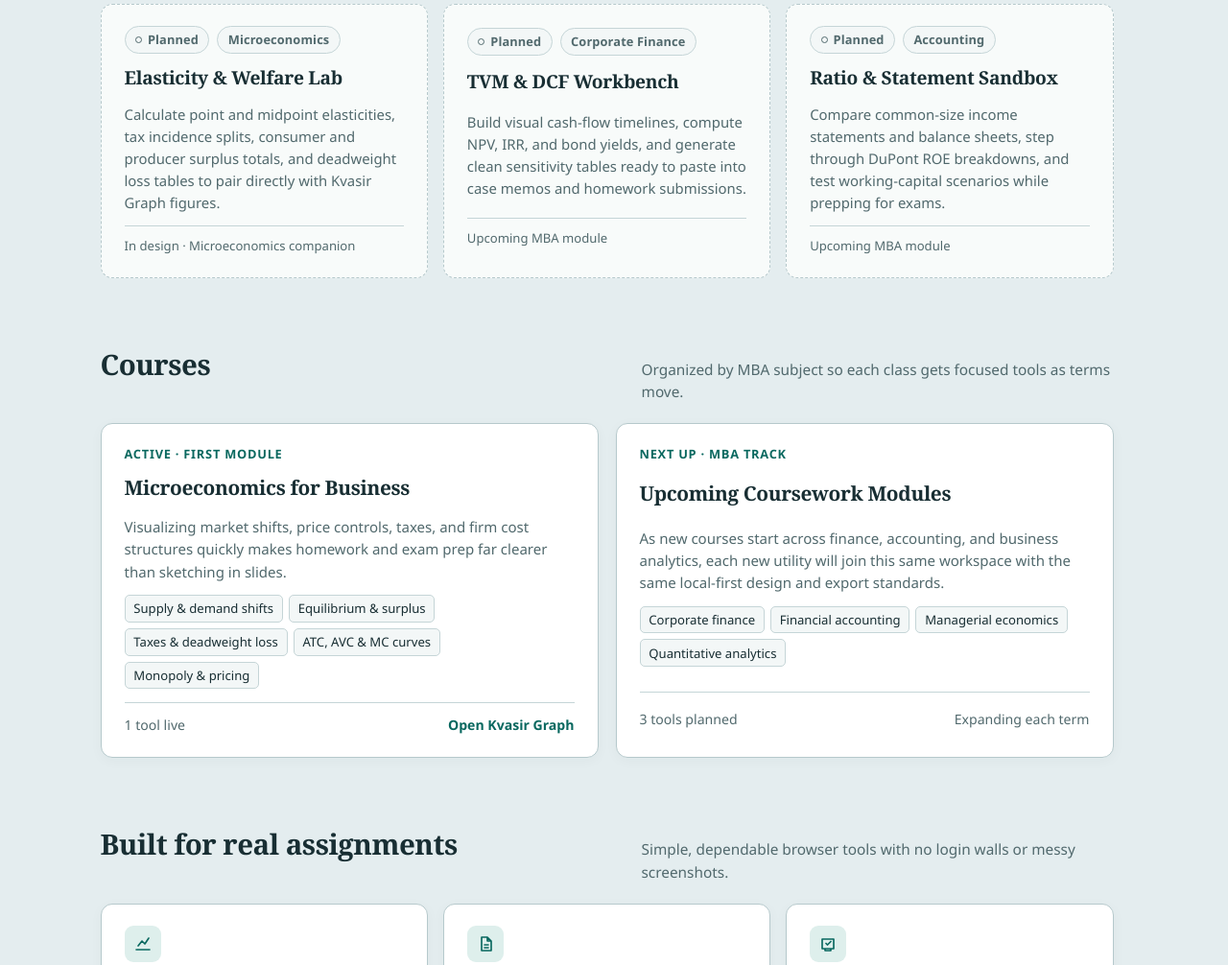
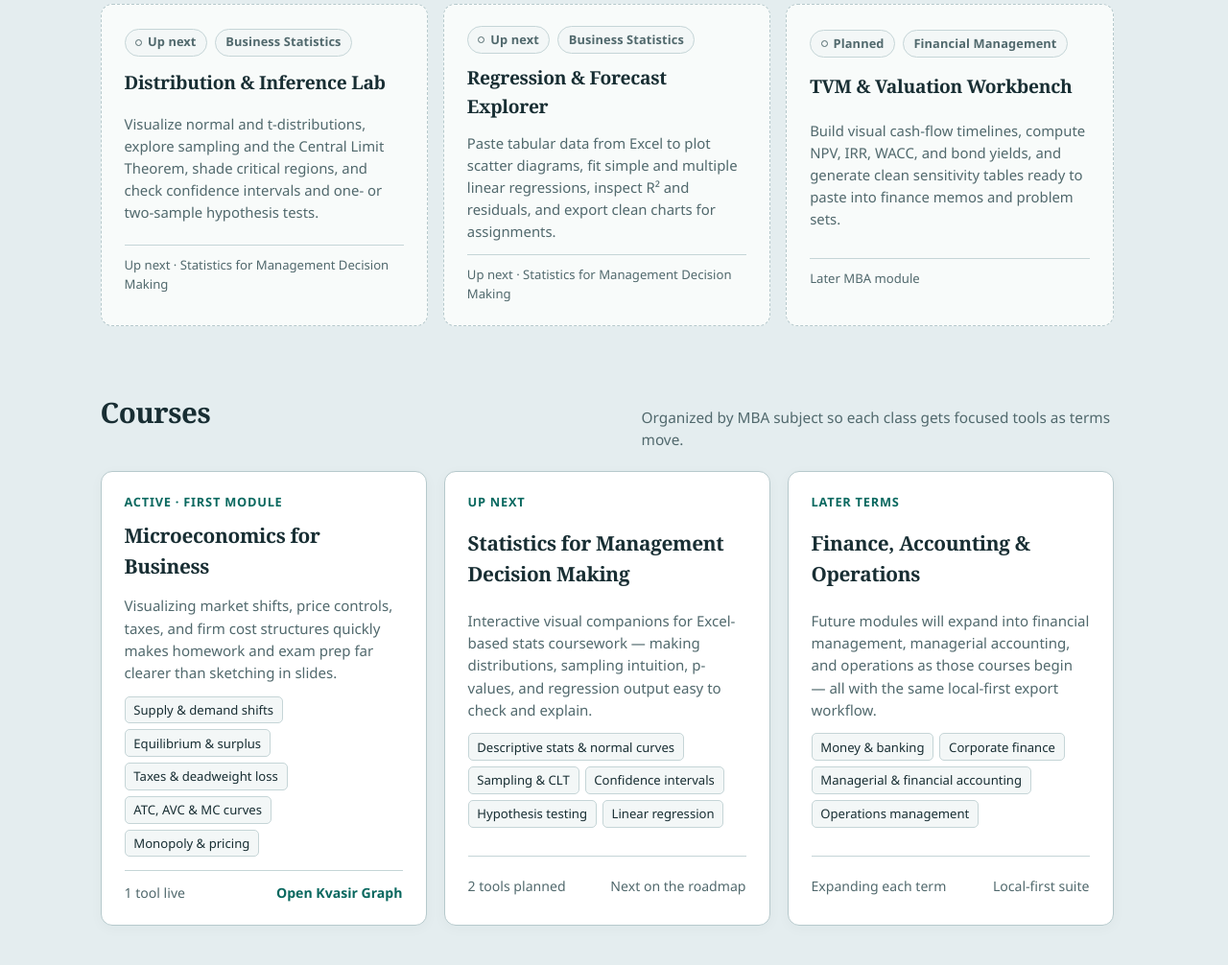
Before and after one commit to Brandon-Born/kvasir-graph, a plain HTML site: page index.html in a window 1280 px wide. Shown: the part 1043-2049 px from the top of the page at 96% size. Drawn offline with Linux system fonts and the light colour scheme.

Commit message:
Align upcoming tools and courses with Business Statistics roadmap

```diff
--- a/index.html
+++ b/index.html
@@ -67,12 +67,12 @@
 
         <dl class="hero-meta">
           <div>
-            <dt>First focus</dt>
+            <dt>Current focus</dt>
             <dd>Microeconomics</dd>
           </div>
           <div>
-            <dt>Live tools</dt>
-            <dd>1 live · 3 planned</dd>
+            <dt>Up next</dt>
+            <dd>Business Statistics</dd>
           </div>
           <div>
             <dt>Workspace</dt>
@@ -190,43 +190,43 @@
           <article class="card tool-planned">
             <header>
               <div class="tool-badges">
-                <span class="pill pill-muted"><span class="status-dot planned" aria-hidden="true"></span>Planned</span>
-                <span class="pill pill-muted">Microeconomics</span>
+                <span class="pill pill-muted"><span class="status-dot planned" aria-hidden="true"></span>Up next</span>
+                <span class="pill pill-muted">Business Statistics</span>
               </div>
-              <h3>Elasticity &amp; Welfare Lab</h3>
+              <h3>Distribution &amp; Inference Lab</h3>
             </header>
             <p>
-              Calculate point and midpoint elasticities, tax incidence splits, consumer and producer surplus totals, and deadweight loss tables to pair directly with Kvasir Graph figures.
+              Visualize normal and t-distributions, explore sampling and the Central Limit Theorem, shade critical regions, and check confidence intervals and one- or two-sample hypothesis tests.
             </p>
-            <footer>In design · Microeconomics companion</footer>
+            <footer>Up next · Statistics for Management Decision Making</footer>
+          </article>
+
+          <article class="card tool-planned">
+            <header>
+              <div class="tool-badges">
+                <span class="pill pill-muted"><span class="status-dot planned" aria-hidden="true"></span>Up next</span>
+                <span class="pill pill-muted">Business Statistics</span>
+              </div>
+              <h3>Regression &amp; Forecast Explorer</h3>
+            </header>
+            <p>
+              Paste tabular data from Excel to plot scatter diagrams, fit simple and multiple linear regressions, inspect R² and residuals, and export clean charts for assignments.
+            </p>
+            <footer>Up next · Statistics for Management Decision Making</footer>
           </article>
 
           <article class="card tool-planned">
             <header>
               <div class="tool-badges">
                 <span class="pill pill-muted"><span class="status-dot planned" aria-hidden="true"></span>Planned</span>
-                <span class="pill pill-muted">Corporate Finance</span>
+                <span class="pill pill-muted">Financial Management</span>
               </div>
-              <h3>TVM &amp; DCF Workbench</h3>
+              <h3>TVM &amp; Valuation Workbench</h3>
             </header>
             <p>
-              Build visual cash-flow timelines, compute NPV, IRR, and bond yields, and generate clean sensitivity tables ready to paste into case memos and homework submissions.
+              Build visual cash-flow timelines, compute NPV, IRR, WACC, and bond yields, and generate clean sensitivity tables ready to paste into finance memos and problem sets.
             </p>
-            <footer>Upcoming MBA module</footer>
-          </article>
-
-          <article class="card tool-planned">
-            <header>
-              <div class="tool-badges">
-                <span class="pill pill-muted"><span class="status-dot planned" aria-hidden="true"></span>Planned</span>
-                <span class="pill pill-muted">Accounting</span>
-              </div>
-              <h3>Ratio &amp; Statement Sandbox</h3>
-            </header>
-            <p>
-              Compare common-size income statements and balance sheets, step through DuPont ROE breakdowns, and test working-capital scenarios while prepping for exams.
-            </p>
-            <footer>Upcoming MBA module</footer>
+            <footer>Later MBA module</footer>
           </article>
         </div>
       </div>
@@ -264,23 +264,46 @@
 
         <article class="card course-card">
           <header>
-            <span class="course-code">Next up · MBA track</span>
-            <h3>Upcoming Coursework Modules</h3>
+            <span class="course-code">Up next</span>
+            <h3>Statistics for Management Decision Making</h3>
           </header>
           <div class="course-card-body">
             <p>
-              As new courses start across finance, accounting, and business analytics, each new utility will join this same workspace with the same local-first design and export standards.
+              Interactive visual companions for Excel-based stats coursework — making distributions, sampling intuition, p-values, and regression output easy to check and explain.
             </p>
             <ul class="topic-list" role="list">
-              <li>Corporate finance</li>
-              <li>Financial accounting</li>
-              <li>Managerial economics</li>
-              <li>Quantitative analytics</li>
+              <li>Descriptive stats &amp; normal curves</li>
+              <li>Sampling &amp; CLT</li>
+              <li>Confidence intervals</li>
+              <li>Hypothesis testing</li>
+              <li>Linear regression</li>
             </ul>
           </div>
           <footer>
-            <span>3 tools planned</span>
+            <span>2 tools planned</span>
+            <span>Next on the roadmap</span>
+          </footer>
+        </article>
+
+        <article class="card course-card">
+          <header>
+            <span class="course-code">Later terms</span>
+            <h3>Finance, Accounting &amp; Operations</h3>
+          </header>
+          <div class="course-card-body">
+            <p>
+              Future modules will expand into financial management, managerial accounting, and operations as those courses begin — all with the same local-first export workflow.
+            </p>
+            <ul class="topic-list" role="list">
+              <li>Money &amp; banking</li>
+              <li>Corporate finance</li>
+              <li>Managerial &amp; financial accounting</li>
+              <li>Operations management</li>
+            </ul>
+          </div>
+          <footer>
             <span>Expanding each term</span>
+            <span>Local-first suite</span>
           </footer>
         </article>
       </div>
```
